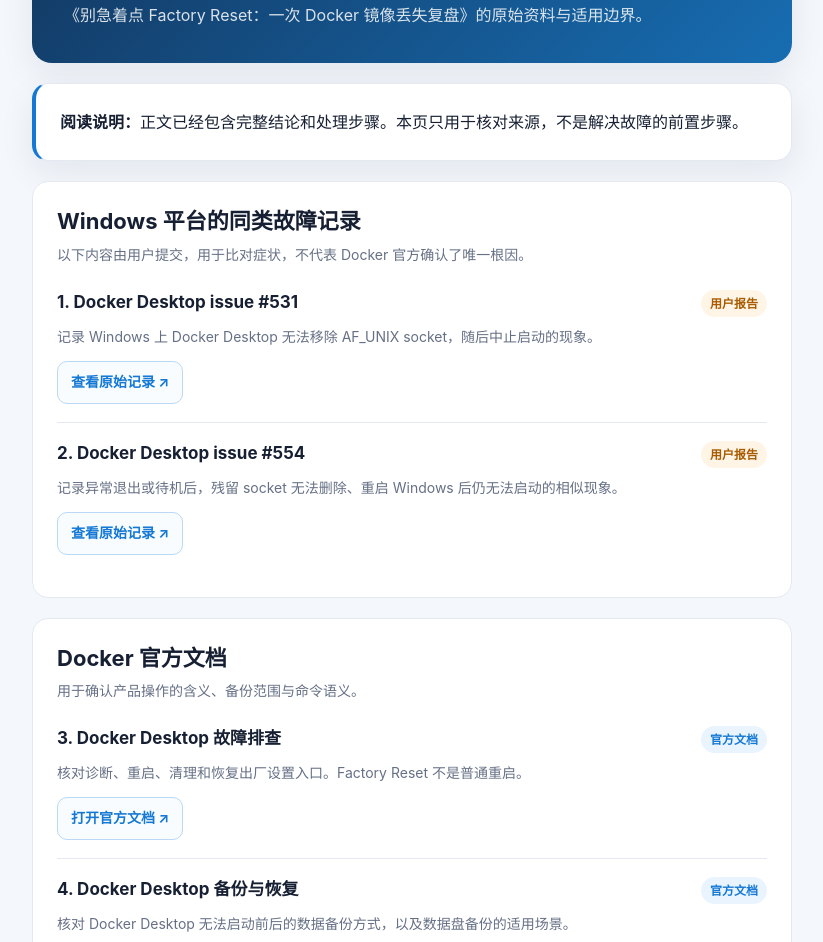
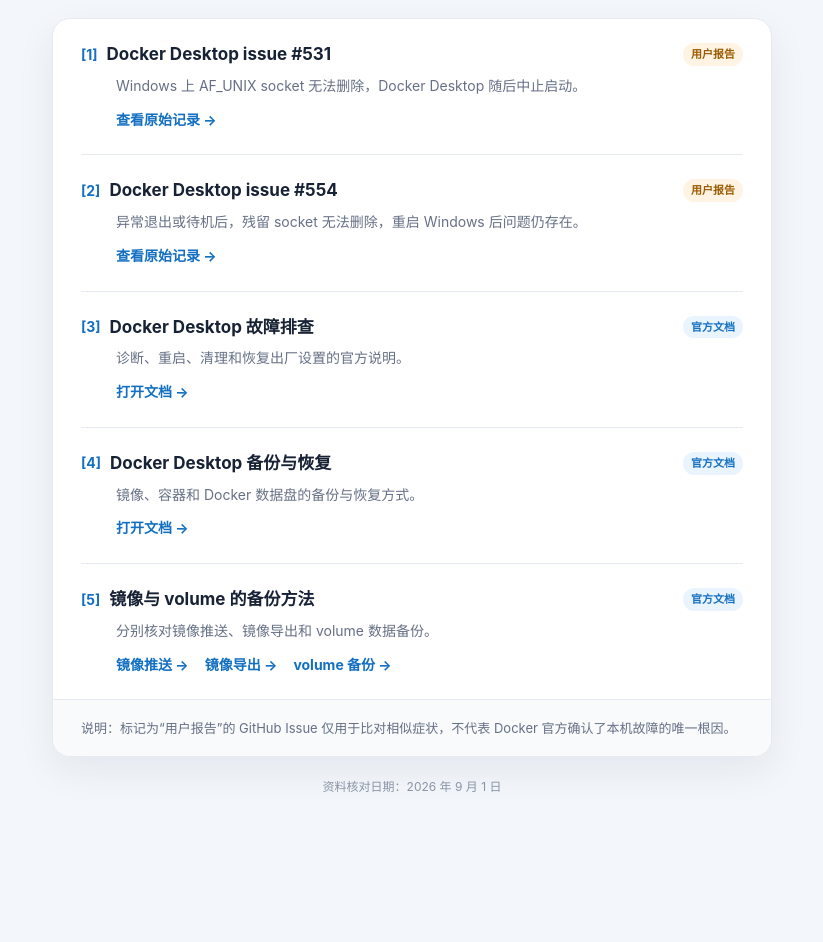
Before and after one commit to BaiKucp/my-image-bed, a plain HTML site: page references/docker-desktop-factory-reset/index.html in a window 1280 px wide. Shown: the part 176-1118 px from the top of the page, without its empty margins (228-1051 px from the left). After the commit the page ends 1022 px from the top, so only its background shows below. Drawn offline with Linux system fonts and the light colour scheme.

Commit message:
docs: simplify Docker reference page

```diff
--- a/references/docker-desktop-factory-reset/index.html
+++ b/references/docker-desktop-factory-reset/index.html
@@ -9,16 +9,15 @@
   <style>
     :root {
       color-scheme: light;
-      --bg: #f4f7fb;
+      --bg: #f3f6fa;
       --surface: #ffffff;
-      --text: #172033;
+      --text: #182235;
       --muted: #667085;
-      --line: #e4e9f1;
-      --blue: #1478d4;
+      --line: #e5eaf1;
+      --blue: #126fc1;
       --blue-soft: #eaf4ff;
-      --amber: #a85b00;
-      --amber-soft: #fff5e7;
-      --shadow: 0 12px 34px rgba(22, 48, 84, 0.08);
+      --amber: #9b5900;
+      --amber-soft: #fff4e4;
     }
 
     * { box-sizing: border-box; }
@@ -29,104 +28,84 @@
       color: var(--text);
       font-family: -apple-system, BlinkMacSystemFont, "Segoe UI", "PingFang SC",
         "Hiragino Sans GB", "Microsoft YaHei", sans-serif;
-      line-height: 1.75;
+      line-height: 1.7;
     }
 
     main {
-      width: min(760px, calc(100% - 32px));
-      margin: 32px auto 56px;
+      width: min(720px, calc(100% - 32px));
+      margin: 52px auto 48px;
     }
 
-    .hero {
-      padding: 34px 32px;
-      color: #fff;
-      background: linear-gradient(135deg, #12345b 0%, #176db2 100%);
-      border-radius: 20px;
-      box-shadow: var(--shadow);
+    header {
+      margin-bottom: 24px;
+      padding: 0 4px;
     }
 
     .eyebrow {
-      display: inline-block;
-      margin-bottom: 14px;
-      padding: 4px 11px;
-      border: 1px solid rgba(255, 255, 255, 0.34);
-      border-radius: 999px;
+      margin: 0 0 10px;
+      color: var(--blue);
       font-size: 13px;
-      letter-spacing: 0.08em;
+      font-weight: 700;
+      letter-spacing: 0.12em;
     }
 
     h1 {
       margin: 0;
-      font-size: clamp(26px, 5.6vw, 38px);
+      font-size: clamp(27px, 5.7vw, 38px);
       line-height: 1.28;
-      letter-spacing: -0.02em;
+      letter-spacing: -0.025em;
     }
 
     .lead {
-      margin: 16px 0 0;
-      color: rgba(255, 255, 255, 0.84);
-      font-size: 16px;
+      margin: 12px 0 0;
+      color: var(--muted);
+      font-size: 15px;
     }
 
-    .note,
-    section {
-      margin-top: 20px;
-      padding: 24px;
+    .reference-card {
+      overflow: hidden;
+      padding: 0 28px;
       background: var(--surface);
       border: 1px solid var(--line);
-      border-radius: 16px;
-    }
-
-    .note {
-      border-left: 4px solid var(--blue);
-      box-shadow: var(--shadow);
-    }
-
-    .note p { margin: 0; }
-
-    h2 {
-      margin: 0 0 6px;
-      font-size: 22px;
-      line-height: 1.4;
-    }
-
-    .section-intro {
-      margin: 0 0 18px;
-      color: var(--muted);
-      font-size: 14px;
+      border-radius: 18px;
+      box-shadow: 0 14px 38px rgba(34, 57, 86, 0.07);
     }
 
     .source {
-      padding: 18px 0;
+      padding: 23px 0;
       border-top: 1px solid var(--line);
     }
 
-    .source:first-of-type {
-      padding-top: 4px;
-      border-top: 0;
-    }
+    .source:first-child { border-top: 0; }
 
     .source-head {
       display: flex;
-      align-items: flex-start;
-      justify-content: space-between;
-      gap: 12px;
+      align-items: center;
+      gap: 9px;
+      margin-bottom: 7px;
     }
 
-    .source h3 {
+    .number {
+      color: var(--blue);
+      font-size: 14px;
+      font-weight: 750;
+    }
+
+    .source h2 {
+      flex: 1;
       margin: 0;
       font-size: 17px;
-      line-height: 1.5;
+      line-height: 1.45;
     }
 
     .tag {
       flex: 0 0 auto;
-      padding: 3px 9px;
+      padding: 2px 8px;
       border-radius: 999px;
       color: var(--blue);
       background: var(--blue-soft);
-      font-size: 12px;
-      font-weight: 650;
+      font-size: 11px;
+      font-weight: 700;
     }
 
     .tag.report {
@@ -135,137 +114,124 @@
     }
 
     .source p {
-      margin: 8px 0 12px;
+      margin: 0 0 10px 35px;
       color: var(--muted);
       font-size: 14px;
     }
 
+    .links {
+      display: flex;
+      flex-wrap: wrap;
+      gap: 8px 16px;
+      margin-left: 35px;
+    }
+
     a {
       color: var(--blue);
-      text-underline-offset: 3px;
-    }
-
-    .button {
-      display: inline-flex;
-      align-items: center;
-      min-height: 40px;
-      padding: 8px 13px;
-      border: 1px solid #b9d9f5;
-      border-radius: 10px;
-      background: #f8fcff;
       font-size: 14px;
       font-weight: 650;
       text-decoration: none;
     }
 
-    .button + .button { margin-left: 8px; }
+    a:hover { text-decoration: underline; }
 
-    .boundary ul {
-      margin: 12px 0 0;
-      padding-left: 1.25em;
+    .boundary {
+      margin: 0 -28px;
+      padding: 17px 28px;
+      color: var(--muted);
+      background: #f8fafc;
+      border-top: 1px solid var(--line);
+      font-size: 13px;
     }
 
-    .boundary li + li { margin-top: 8px; }
-
     footer {
-      padding: 24px 8px 0;
-      color: var(--muted);
+      padding: 20px 4px 0;
+      color: #8a94a5;
       text-align: center;
-      font-size: 13px;
+      font-size: 12px;
     }
 
     @media (max-width: 560px) {
       main {
-        width: min(100% - 20px, 760px);
-        margin-top: 10px;
+        width: min(100% - 20px, 720px);
+        margin-top: 30px;
       }
 
-      .hero { padding: 28px 22px; }
-      .note, section { padding: 20px 18px; }
-      .source-head { display: block; }
-      .tag { display: inline-block; margin-top: 8px; }
-      .button { width: 100%; justify-content: center; }
-      .button + .button { margin: 8px 0 0; }
+      header { margin-bottom: 18px; }
+      .reference-card { padding: 0 18px; }
+      .source { padding: 20px 0; }
+      .source-head { align-items: flex-start; flex-wrap: wrap; }
+      .source h2 { flex-basis: calc(100% - 42px); }
+      .tag { margin-left: 35px; }
+      .source p, .links { margin-left: 35px; }
+      .boundary { margin: 0 -18px; padding: 16px 18px; }
     }
   </style>
 </head>
 <body>
   <main>
-    <header class="hero">
-      <span class="eyebrow">技术资料索引</span>
+    <header>
+      <p class="eyebrow">参考资料</p>
       <h1>Docker Desktop 启动失败与备份恢复</h1>
-      <p class="lead">《别急着点 Factory Reset：一次 Docker 镜像丢失复盘》的原始资料与适用边界。</p>
+      <p class="lead">《别急着点 Factory Reset：一次 Docker 镜像丢失复盘》</p>
     </header>
 
-    <aside class="note">
-      <p><strong>阅读说明：</strong>正文已经包含完整结论和处理步骤。本页只用于核对来源，不是解决故障的前置步骤。</p>
-    </aside>
-
-    <section>
-      <h2>Windows 平台的同类故障记录</h2>
-      <p class="section-intro">以下内容由用户提交，用于比对症状，不代表 Docker 官方确认了唯一根因。</p>
-
+    <section class="reference-card" aria-label="文章参考资料">
       <article class="source">
         <div class="source-head">
-          <h3>1. Docker Desktop issue #531</h3>
+          <span class="number">[1]</span>
+          <h2>Docker Desktop issue #531</h2>
           <span class="tag report">用户报告</span>
         </div>
-        <p>记录 Windows 上 Docker Desktop 无法移除 AF_UNIX socket，随后中止启动的现象。</p>
-        <a class="button" href="https://github.com/docker/desktop-feedback/issues/531" target="_blank" rel="noopener noreferrer">查看原始记录 ↗</a>
+        <p>Windows 上 AF_UNIX socket 无法删除，Docker Desktop 随后中止启动。</p>
+        <div class="links"><a href="https://github.com/docker/desktop-feedback/issues/531" target="_blank" rel="noopener noreferrer">查看原始记录 →</a></div>
       </article>
 
       <article class="source">
         <div class="source-head">
-          <h3>2. Docker Desktop issue #554</h3>
+          <span class="number">[2]</span>
+          <h2>Docker Desktop issue #554</h2>
           <span class="tag report">用户报告</span>
         </div>
-        <p>记录异常退出或待机后，残留 socket 无法删除、重启 Windows 后仍无法启动的相似现象。</p>
-        <a class="button" href="https://github.com/docker/desktop-feedback/issues/554" target="_blank" rel="noopener noreferrer">查看原始记录 ↗</a>
-      </article>
-    </section>
-
-    <section>
-      <h2>Docker 官方文档</h2>
-      <p class="section-intro">用于确认产品操作的含义、备份范围与命令语义。</p>
-
-      <article class="source">
-        <div class="source-head">
-          <h3>3. Docker Desktop 故障排查</h3>
-          <span class="tag">官方文档</span>
-        </div>
-        <p>核对诊断、重启、清理和恢复出厂设置入口。Factory Reset 不是普通重启。</p>
-        <a class="button" href="https://docs.docker.com/desktop/troubleshoot-and-support/troubleshoot/" target="_blank" rel="noopener noreferrer">打开官方文档 ↗</a>
+        <p>异常退出或待机后，残留 socket 无法删除，重启 Windows 后问题仍存在。</p>
+        <div class="links"><a href="https://github.com/docker/desktop-feedback/issues/554" target="_blank" rel="noopener noreferrer">查看原始记录 →</a></div>
       </article>
 
       <article class="source">
         <div class="source-head">
-          <h3>4. Docker Desktop 备份与恢复</h3>
+          <span class="number">[3]</span>
+          <h2>Docker Desktop 故障排查</h2>
           <span class="tag">官方文档</span>
         </div>
-        <p>核对 Docker Desktop 无法启动前后的数据备份方式，以及数据盘备份的适用场景。</p>
-        <a class="button" href="https://docs.docker.com/desktop/settings-and-maintenance/backup-and-restore/" target="_blank" rel="noopener noreferrer">打开官方文档 ↗</a>
+        <p>诊断、重启、清理和恢复出厂设置的官方说明。</p>
+        <div class="links"><a href="https://docs.docker.com/desktop/troubleshoot-and-support/troubleshoot/" target="_blank" rel="noopener noreferrer">打开文档 →</a></div>
       </article>
 
       <article class="source">
         <div class="source-head">
-          <h3>5. 镜像与 volume 的备份方法</h3>
+          <span class="number">[4]</span>
+          <h2>Docker Desktop 备份与恢复</h2>
           <span class="tag">官方文档</span>
         </div>
-        <p>分别核对镜像推送、镜像导出和 volume 备份。登录 Docker Hub 不等于自动上传本地镜像，镜像归档也不能代替业务数据备份。</p>
-        <a class="button" href="https://docs.docker.com/reference/cli/docker/image/push/" target="_blank" rel="noopener noreferrer">docker image push ↗</a>
-        <a class="button" href="https://docs.docker.com/reference/cli/docker/image/save/" target="_blank" rel="noopener noreferrer">docker image save ↗</a>
-        <a class="button" href="https://docs.docker.com/engine/storage/volumes/#back-up-restore-or-migrate-data-volumes" target="_blank" rel="noopener noreferrer">volume 备份 ↗</a>
+        <p>镜像、容器和 Docker 数据盘的备份与恢复方式。</p>
+        <div class="links"><a href="https://docs.docker.com/desktop/settings-and-maintenance/backup-and-restore/" target="_blank" rel="noopener noreferrer">打开文档 →</a></div>
       </article>
-    </section>
 
-    <section class="boundary">
-      <h2>资料使用边界</h2>
-      <ul>
-        <li>官方文档用于确认产品操作的语义与备份方法。</li>
-        <li>GitHub Issue 只能支持“存在相似症状”，不能单独证明本机的唯一根因。</li>
-        <li>本次能够确认的是错误发生位置，以及后续 Factory Reset 带来的数据状态变化。</li>
-        <li>故障发生前是否经历休眠、强制结束或进程崩溃，没有完整日志，因此不作确定判断。</li>
-      </ul>
+      <article class="source">
+        <div class="source-head">
+          <span class="number">[5]</span>
+          <h2>镜像与 volume 的备份方法</h2>
+          <span class="tag">官方文档</span>
+        </div>
+        <p>分别核对镜像推送、镜像导出和 volume 数据备份。</p>
+        <div class="links">
+          <a href="https://docs.docker.com/reference/cli/docker/image/push/" target="_blank" rel="noopener noreferrer">镜像推送 →</a>
+          <a href="https://docs.docker.com/reference/cli/docker/image/save/" target="_blank" rel="noopener noreferrer">镜像导出 →</a>
+          <a href="https://docs.docker.com/engine/storage/volumes/#back-up-restore-or-migrate-data-volumes" target="_blank" rel="noopener noreferrer">volume 备份 →</a>
+        </div>
+      </article>
+
+      <p class="boundary">说明：标记为“用户报告”的 GitHub Issue 仅用于比对相似症状，不代表 Docker 官方确认了本机故障的唯一根因。</p>
     </section>
 
     <footer>资料核对日期：2026 年 9 月 1 日</footer>
```
